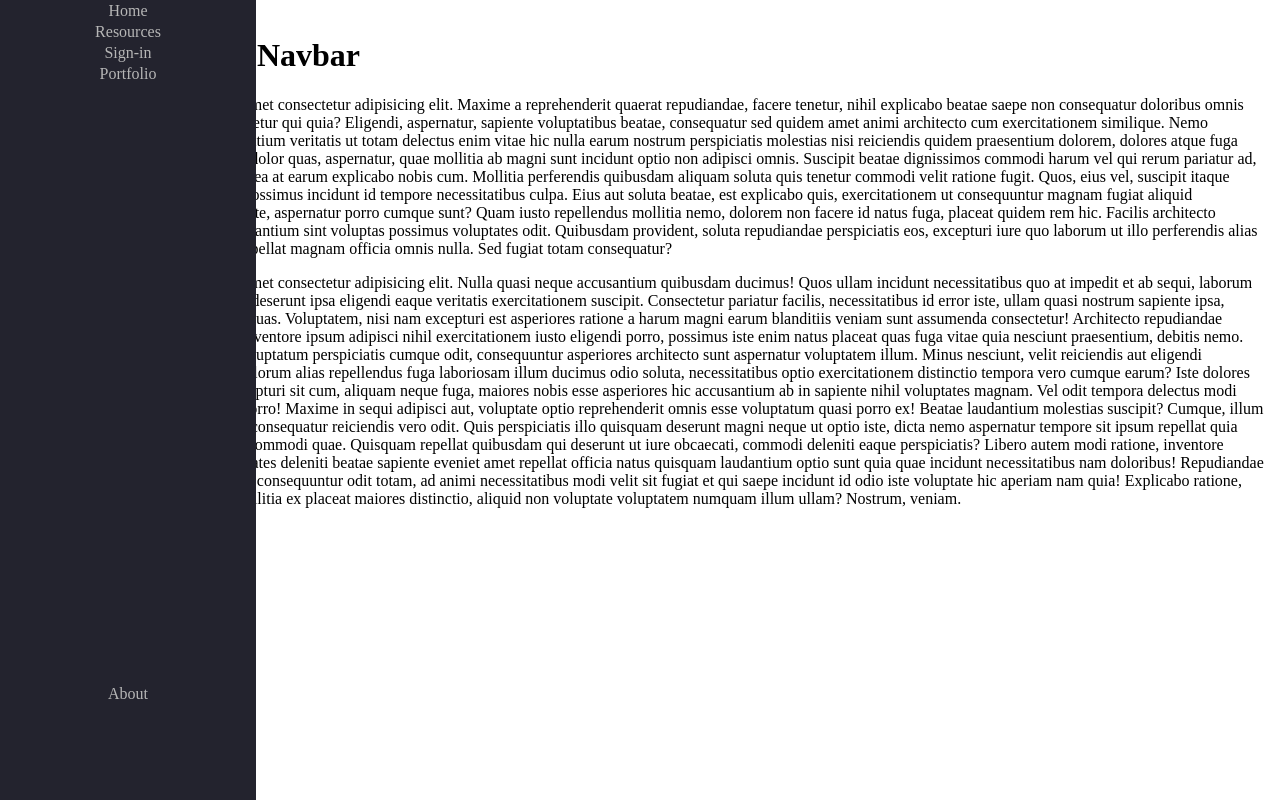
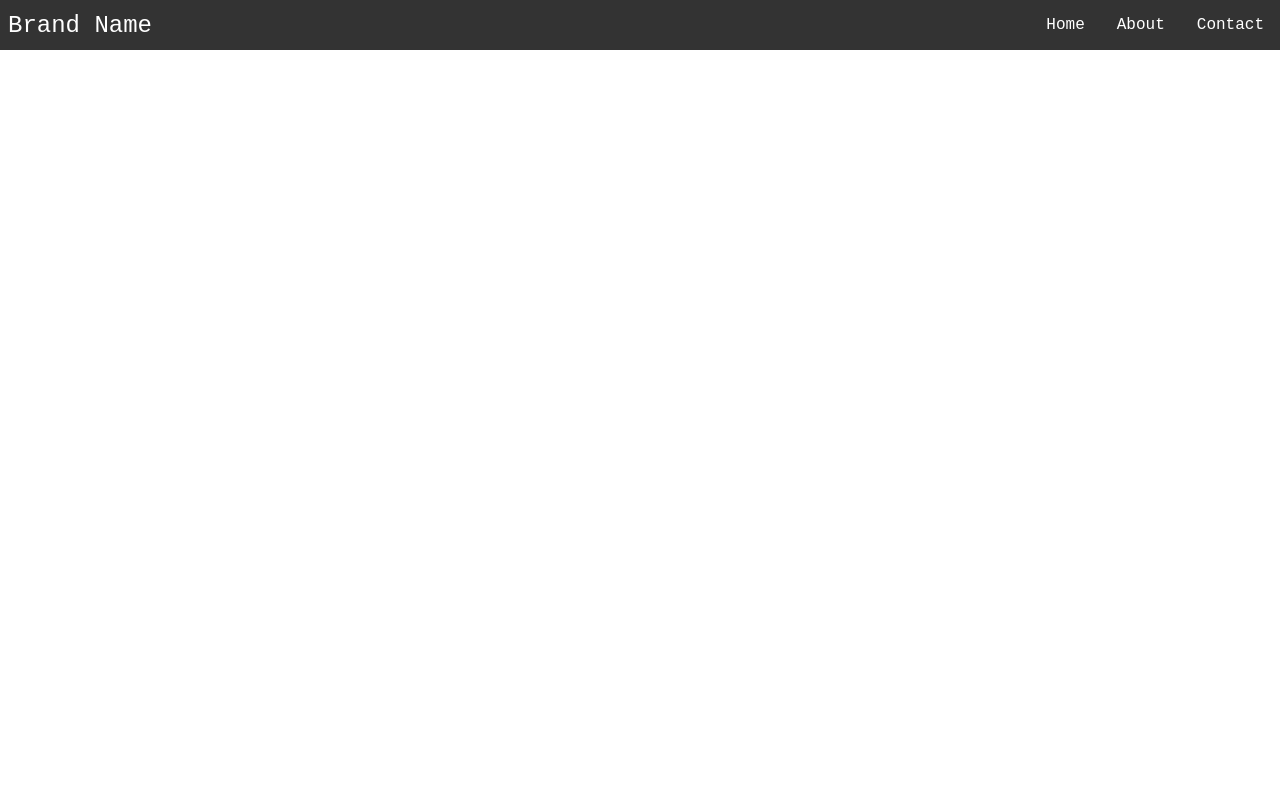
Before and after one commit to vasucp1207/CSS-Design-s, a plain HTML site: page Navbar/index.html in a window 1280 px wide. Drawn offline with Linux system fonts and the light colour scheme.

Commit message:
Add files via upload

```diff
--- a/Navbar/index.html
+++ b/Navbar/index.html
@@ -1,84 +1,28 @@
 <!DOCTYPE html>
 <html lang="en">
-
 <head>
     <meta charset="UTF-8">
     <meta http-equiv="X-UA-Compatible" content="IE=edge">
     <meta name="viewport" content="width=device-width, initial-scale=1.0">
     <title>Document</title>
 </head>
-<link rel="stylesheet" href="style.css">
-
+    <link rel="stylesheet" href="style.css">
 <body>
     <nav class="navbar">
-        <ul class="navbar-nav">
-            <li class="nav-item">
-                <a href="#" class="nav-link"> <span class="link-text">Home</span>
-                </a>
-            </li>
-
-            <li class="nav-item">
-                <a href="#" class="nav-link"> <span class="link-text">Resources</span>
-                </a>
-            </li>
-
-            <li class="nav-item">
-                <a href="#" class="nav-link"> <span class="link-text">Sign-in</span>
-                </a>
-            </li>
-
-            <li class="nav-item">
-                <a href="#" class="nav-link"> <span class="link-text">Portfolio</span>
-                </a>
-            </li>
-
-            <li class="nav-item">
-                <a href="#" class="nav-link"> <span class="link-text">About</span>
-                </a>
-            </li>
-        </ul>
+        <div class="brand-title">Brand Name</div>
+        <a href="#" class="toggle-btn">
+            <span class="bar"></span>
+            <span class="bar"></span>
+            <span class="bar"></span>
+        </a>
+        <div class="navbar-links">
+            <ul>
+                <li><a href="#">Home</a></li>
+                <li><a href="#">About</a></li>
+                <li><a href="#">Contact</a></li>
+            </ul>
+        </div>
     </nav>
+    <script src="main.js"></script>
 </body>
-<main>
-
-    <h1>Responsive Navbar</h1>
-    <p>Lorem ipsum dolor sit amet consectetur adipisicing elit. Maxime a reprehenderit quaerat repudiandae, facere
-        tenetur, nihil explicabo beatae saepe non consequatur doloribus omnis aliquid corporis, consectetur qui quia?
-        Eligendi, aspernatur, sapiente voluptatibus beatae, consequatur sed quidem amet animi architecto cum
-        exercitationem similique. Nemo deserunt odio sint laudantium veritatis ut totam delectus enim vitae hic nulla
-        earum nostrum perspiciatis molestias nisi reiciendis quidem praesentium dolorem, dolores atque fuga quibusdam
-        velit? Sequi dolor quas, aspernatur, quae mollitia ab magni sunt incidunt optio non adipisci omnis. Suscipit
-        beatae dignissimos commodi harum vel qui rerum pariatur ad, eos, eius exercitationem ea at earum explicabo nobis
-        cum. Mollitia perferendis quibusdam aliquam soluta quis tenetur commodi velit ratione fugit. Quos, eius vel,
-        suscipit itaque adipisci, quibusdam at possimus incidunt id tempore necessitatibus culpa. Eius aut soluta
-        beatae, est explicabo quis, exercitationem ut consequuntur magnam fugiat aliquid laudantium harum sint iste,
-        aspernatur porro cumque sunt? Quam iusto repellendus mollitia nemo, dolorem non facere id natus fuga, placeat
-        quidem rem hic. Facilis architecto reiciendis molestiae laudantium sint voluptas possimus voluptates odit.
-        Quibusdam provident, soluta repudiandae perspiciatis eos, excepturi iure quo laborum ut illo perferendis alias
-        animi quas labore qui repellat magnam officia omnis nulla. Sed fugiat totam consequatur?</p>
-    <p>Lorem ipsum dolor sit amet consectetur adipisicing elit. Nulla quasi neque accusantium quibusdam ducimus! Quos
-        ullam incidunt necessitatibus quo at impedit et ab sequi, laborum reprehenderit reiciendis deserunt ipsa
-        eligendi eaque veritatis exercitationem suscipit. Consectetur pariatur facilis, necessitatibus id error iste,
-        ullam quasi nostrum sapiente ipsa, tempore aut nisi harum quas. Voluptatem, nisi nam excepturi est asperiores
-        ratione a harum magni earum blanditiis veniam sunt assumenda consectetur! Architecto repudiandae tempore dolores
-        sequi inventore ipsum adipisci nihil exercitationem iusto eligendi porro, possimus iste enim natus placeat quas
-        fuga vitae quia nesciunt praesentium, debitis nemo. Animi sequi vel quas voluptatum perspiciatis cumque odit,
-        consequuntur asperiores architecto sunt aspernatur voluptatem illum. Minus nesciunt, velit reiciendis aut
-        eligendi reprehenderit quidem dolorum alias repellendus fuga laboriosam illum ducimus odio soluta,
-        necessitatibus optio exercitationem distinctio tempora vero cumque earum? Iste dolores quia aliquid eveniet
-        excepturi sit cum, aliquam neque fuga, maiores nobis esse asperiores hic accusantium ab in sapiente nihil
-        voluptates magnam. Vel odit tempora delectus modi similique nobis omnis porro! Maxime in sequi adipisci aut,
-        voluptate optio reprehenderit omnis esse voluptatum quasi porro ex! Beatae laudantium molestias suscipit?
-        Cumque, illum aut? Quas mollitia nihil consequatur reiciendis vero odit. Quis perspiciatis illo quisquam
-        deserunt magni neque ut optio iste, dicta nemo aspernatur tempore sit ipsum repellat quia corrupti vero
-        doloribus commodi quae. Quisquam repellat quibusdam qui deserunt ut iure obcaecati, commodi deleniti eaque
-        perspiciatis? Libero autem modi ratione, inventore aperiam magnam voluptates deleniti beatae sapiente eveniet
-        amet repellat officia natus quisquam laudantium optio sunt quia quae incidunt necessitatibus nam doloribus!
-        Repudiandae alias facilis sunt mollitia consequuntur odit totam, ad animi necessitatibus modi velit sit fugiat
-        et qui saepe incidunt id odio iste voluptate hic aperiam nam quia! Explicabo ratione, sunt quis recusandae
-        mollitia ex placeat maiores distinctio, aliquid non voluptate voluptatem numquam illum ullam? Nostrum, veniam.
-    </p>
-
-</main>
-
 </html>
--- /dev/null
+++ b/Navbar/main.js
@@ -0,0 +1,6 @@
+const toggleButton = document.getElementsByClassName('toggle-btn')[0]
+const navbarLinks = document.getElementsByClassName('navbar-links')[0]
+
+toggleButton.addEventListener('click', () => {
+  navbarLinks.classList.toggle('active')
+})
--- a/Navbar/style.css
+++ b/Navbar/style.css
@@ -1,113 +1,101 @@
-:root{
-    /* root is equi to html element means apply to whole html5 page */
-    font-size: 16px;
-    /* declare variables in body or in root to access those globaly */
-    --text-primary: #b6b6b6;
-    --text-secondary: #ececec;
-    --bg-primary: #23232e;
-    --bg-secondary: #141418;
+* {
+    /* The box-sizing property allows us to include the padding and border in an element's total width and height.
+    If you set box-sizing: border-box; on an element, padding and border are included in the width and height. */
+    box-sizing: border-box;
 }
 
 body{
-    color: black;
-    background-color: white;
+    padding: 0;
     margin: 0;
-    padding: 0;
-}
-
-::-webkit-scrollbar{
-    /* rem is relative to the font-size of the root element */
-    /* 1rem = font-size in root element */
-    width: 0.5rem;
-}
-
-::-webkit-scrollbar-track{
-    background: var(--text-primary);
-}
-
-::-webkit-scrollbar-thumb{
-    background: palevioletred;
-}
-
-main{
-    margin-left: 5rem;
-    padding: 1rem;
 }
 
 .navbar{
-    /* 5rem = 5 * 16 = 80 */
-    width: 5rem;
-    /* vh = viewport of the screen, 100vh = 100% to the screen */
-    height: 100vh;
-    /* An element with position: fixed; is positioned relative to the viewport,
-    which means it always stays in the same place even if the page is scrolled */
-    position: fixed;
-    background-color: var(--bg-primary);
-    transition: 200ms;
+    display: flex;
+    /* as far as possible from each other */
+    justify-content: space-between;
+    align-items: center;
+    background-color: #333;
+    color: white;
 }
 
-.navbar-nav{
-    list-style: none;
-    padding: 0;
-    margin: 0;
-    display: flex;
-    flex-direction: column;
-    align-items: center;
+.brand-title{
+    font-family: monospace;
+    font-size: 1.5rem;
+    margin: .5rem;
 }
 
-.nav-item{
-    margin-bottom: 0.1rem;
-    margin-top: 0.1rem;
+.navbar-links ul{
+    margin: 0;
+    padding: 0;
+    display: flex;
 }
 
-.nav-item:last-child {
-    margin-top: 600px;
+.navbar-links li{
+    list-style: none;
 }
 
-.nav-link{
+/* li and all the anchor tag inside it */
+.navbar-links li a{
+    font-size: 1rem;
+    font-family: monospace;
     text-decoration: none;
-    color: var(--text-primary);
+    color: white;
+    padding: 1rem;
+    /* use all extra space available */
+    display: block;
 }
 
-.link-text:hover{
-    color: #df49a6;
-    /* blur effect */
-    text-shadow: 2px 2px 5px pink;
+.navbar-links li:hover{
+    /* do this without display: block; */
+    transition: .5s;
+    background-color: #555;
+    text-shadow: 2px 2px 5px white;
 }
 
-.navbar:hover {
-    width: 16rem;
+.toggle-btn{
+    position: absolute;
+    top: .75rem;
+    /* push to right of the screen */
+    right: 1rem;
+    display: flex;
+    display: none;
+    flex-direction: column;
+    justify-content: space-between;
+    width: 30px;
+    height: 20px;
 }
 
-@media only screen and (min-width: 600){
+.toggle-btn .bar{
+    height: 3px;
+    width: 100%;
+    background-color: white;
+    border-radius: 10px;
+}
+
+@media (max-width: 600px){
     .navbar{
-        top: 0;
-        width: 5rem;
-        height: 100vh;
+        /* toggle position: absolute; will override this */
+        flex-direction: column;
+        /* align-items: flex-start; */
     }
-
-    .navbar:hover{
-        width: 16rem;
+    .toggle-btn{
+        display: flex;
     }
-
-    .link-text:hover{
-        color: #df49a6;
-        text-shadow: 2px 2px 5px pink;
+    .navbar-links{
+        display: none;
+        width: 100%;
+    }
+    .navbar-links ul{
+        width: 100%;
+        flex-direction: column;
+    }
+    .navbar-links ul li{
+        text-align: center;
+    }
+    .navbar-links ul li a{
+        padding: .5rem 1rem;
+    }
+    .navbar-links.active{
+        display: flex;
     }
 }
-
-/* @media only screen and (max-width: 600px){
-    .navbar{
-        bottom: 0;
-        width: 100vw;
-        height: 5rem;
-    }
-
-    .navbar-nav{
-        flex-direction: row;
-    }
-
-    .nav-link{
-        justify-content: center;
-    }
-} */
```
